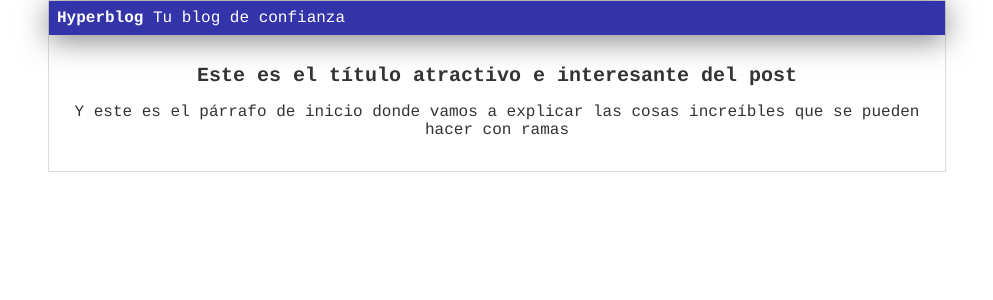
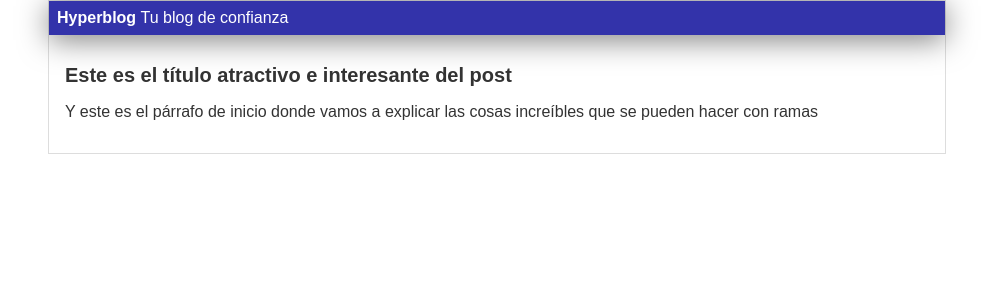
Before and after one commit to TheUniqueFersa/web_playgrounds, a PHP site: page / in a window 1280 px wide. Shown: the top 300 px of the page, without its empty margins (143-1136 px from the left). Run offline with PHP 8.4, Linux system fonts and the light colour scheme.

Commit message:
Corrige la tipografía

```diff
--- a/assets/styles/css/styles.css
+++ b/assets/styles/css/styles.css
@@ -1,7 +1,7 @@
 body{
     color: #333;
     text-align: left;
-    font-family: "Courier";
+    font-family: "Arial";
     margin: 0;
     padding: 0;
 }
@@ -28,6 +28,4 @@ body{
 }
 #post{
     padding: 1em;
-    text-align: center;
-    font-family: "Courier";
 }
```
